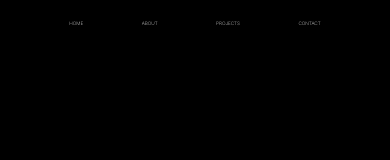
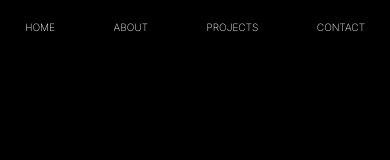
Before and after one commit to krispaulbabu/portfolio, a Next.js app: page / in a window 390 px wide. Shown: the top 160 px of the page. Built offline with nearby package versions, Linux system fonts and the light colour scheme.

Commit message:
menu font looks less tiny on small screens now

```diff
--- a/src/app/globals.css
+++ b/src/app/globals.css
@@ -30,7 +30,7 @@ body {
 
 ul{
   display: grid;
-  font-size:1.2vw;
+  font-size:1.2vh;
   grid-template-columns: .2fr .2fr .2fr .2fr;
   gap:15vw;
   padding-top: 20px;
```
